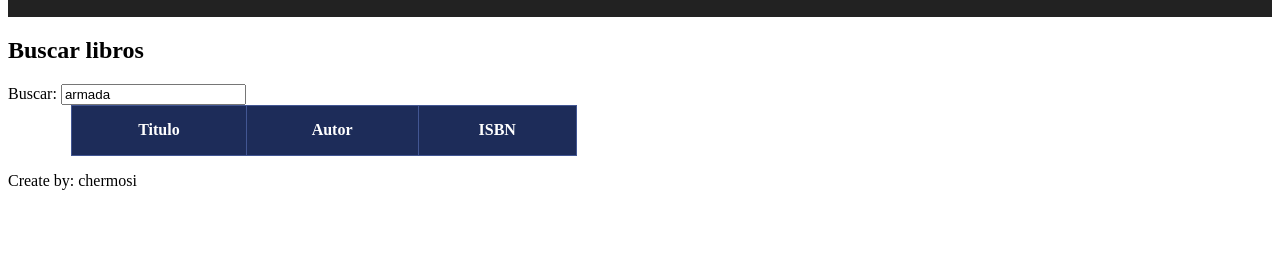
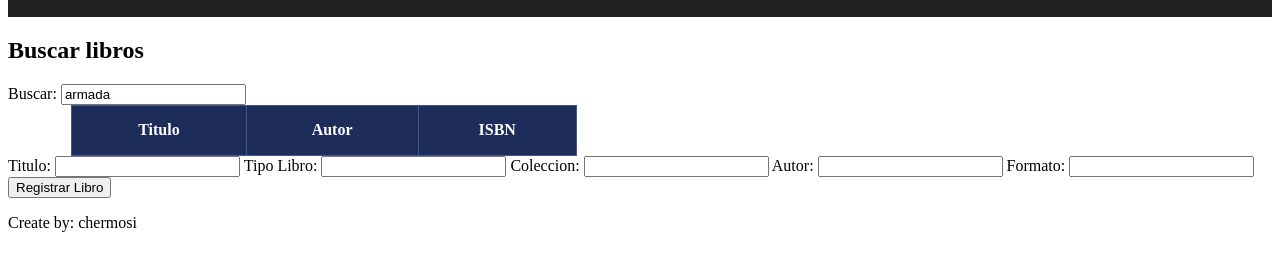
Before and after one commit to chermval/ohara-tree, a plain HTML site: page html/createbook.html in a window 1280 px wide. Shown: the part 101-372 px from the top of the page. Drawn offline with nearby package versions, Linux system fonts and the light colour scheme; no server answers.

Commit message:
Update createbook.html

```diff
--- a/html/createbook.html
+++ b/html/createbook.html
@@ -30,6 +30,7 @@
     <!-- main element -->
     <main>
         <article>
+
             <h2>Buscar libros</h2>
 
             <label for="searchBook">Buscar: </label>
@@ -41,6 +42,7 @@
 
 
         <article>
+	<section>
             <table id="resultadoLibros" class="tabla-resultado">
                 <tr class="tabla-libros-cabezera">
                     <th>Titulo</th>
@@ -49,8 +51,32 @@
 
 		 </tr>
             </table>
+         </section>
+
+	 <section>
+		 <form>
+			<label for="titleBook">Titulo: </label>
+            		<input type="text" id="titleBook">
+
+			 <label for="typeBook">Tipo Libro: </label>
+            		<input type="text" id="typeBook">
+
+			 <label for="colectionBook">Coleccion: </label>
+            		<input type="text" id="colectionBook">
+
+			  <label for="autorBook">Autor: </label>
+            		<input type="text" id="autorBook">
+
+			 <label for="formatBook">Formato: </label>
+            		<input type="text" id="formatBook">
+
+  			<input type="submit" value="Registrar Libro" />
+		</form>
+
+	 </section>
 
         </article>
+
     </main>
 
 
```
